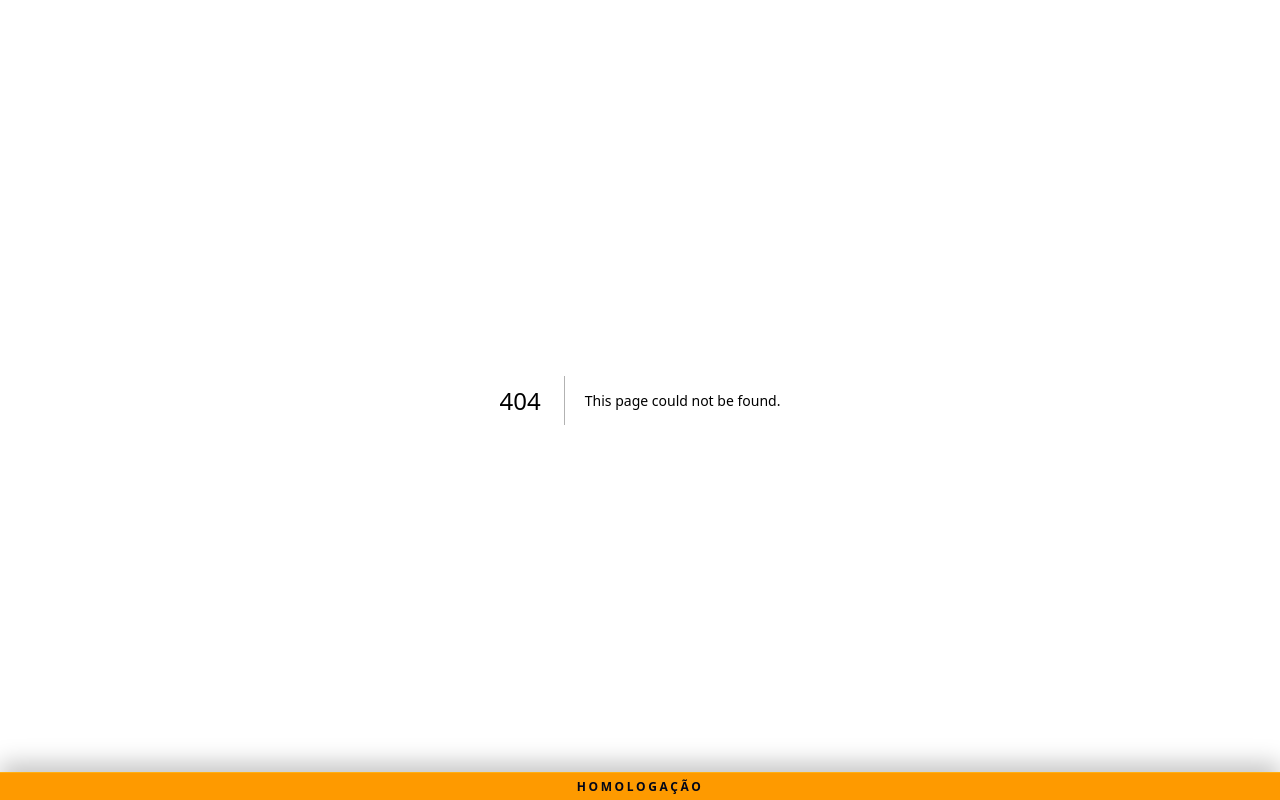
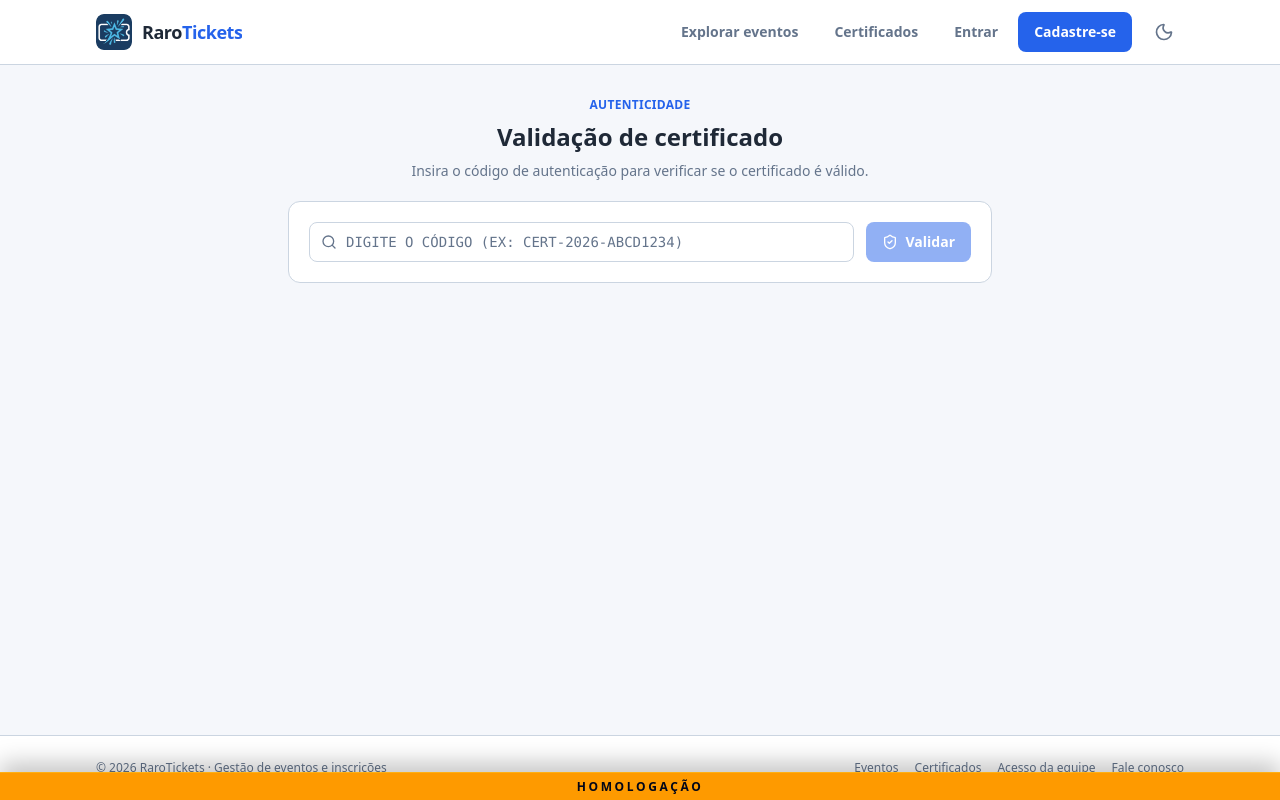
Before and after one commit to RarotecPE/rarotickets, a Next.js app: page /certificados in a window 1280 px wide. Before the commit this address had no page. Built offline with nearby package versions, Linux system fonts and the light colour scheme; no server answers.

Commit message:
feat: criar tela de validação de certificados

```diff
--- /dev/null
+++ b/src/app/(public)/certificados/page.tsx
@@ -0,0 +1,18 @@
+import type { Metadata } from "next";
+import { CertificateVerification } from "@/components/certificate-verification";
+
+type CertificatesPageProps = {
+  searchParams: Promise<{ code?: string }>;
+};
+
+export const metadata: Metadata = {
+  title: "Validar certificado · RaroTickets",
+};
+
+export default async function CertificatesPage({
+  searchParams,
+}: CertificatesPageProps) {
+  const { code } = await searchParams;
+  const normalizedCode = typeof code === "string" ? code.trim() : "";
+  return <CertificateVerification key={normalizedCode} code={normalizedCode} />;
+}
--- a/src/components/certificate-verification.tsx
+++ b/src/components/certificate-verification.tsx
@@ -1,59 +1,91 @@
 "use client";
 
-import { useEffect, useState } from "react";
+import { useCallback, useEffect, useState, type FormEvent } from "react";
 import Link from "next/link";
+import { CheckCircle2, Search, ShieldCheck, XCircle } from "lucide-react";
 import {
   Badge,
   Button,
-  Empty,
   InlineAlert,
   Panel,
   PanelHeader,
   Spinner,
+  inputCls,
 } from "@/components/ui";
+import { ApiError } from "@/client/services/api-service.base";
 import { ticketingApi } from "@/client/services/ticketing-api.service";
 import type { CertificateReadModel } from "@/modules/ticketing/domain/repositories/certificate-repository.interface";
-import { formatDate } from "@/lib/utils";
+import { cn, formatDate } from "@/lib/utils";
 
-export type CertificateVerificationProps = { code: string };
+export type CertificateVerificationProps = { code?: string };
+
+function normalizeCodeInput(raw: string): string {
+  const trimmed = raw.trim();
+  if (!trimmed) return "";
+  const match = trimmed.match(/\/certificados\/([^/?#]+)/i);
+  if (match?.[1]) {
+    try {
+      return decodeURIComponent(match[1]).trim().toUpperCase();
+    } catch {
+      return match[1].trim().toUpperCase();
+    }
+  }
+  return trimmed.toUpperCase();
+}
 
 export function CertificateVerification({
-  code,
+  code = "",
 }: CertificateVerificationProps) {
+  const initialNormalized = normalizeCodeInput(code);
+  const [inputCode, setInputCode] = useState(initialNormalized);
+  const [queriedCode, setQueriedCode] = useState(initialNormalized);
   const [certificate, setCertificate] = useState<CertificateReadModel | null>(
     null,
   );
-  const [loading, setLoading] = useState(true);
+  const [notFound, setNotFound] = useState(false);
+  const [loading, setLoading] = useState(Boolean(initialNormalized));
   const [error, setError] = useState<string | null>(null);
-  const [reloadVersion, setReloadVersion] = useState(0);
 
-  useEffect(() => {
-    let active = true;
-    async function verify(): Promise<void> {
+  const runVerification = useCallback(async (targetCode: string) => {
+    const normalized = normalizeCodeInput(targetCode);
+    if (!normalized) return;
+
+    setQueriedCode(normalized);
+    setLoading(true);
+    setError(null);
+    setNotFound(false);
+    setCertificate(null);
+
     try {
-        const result = await ticketingApi.getCertificate({ code });
-        if (active) setCertificate(result);
+      const result = await ticketingApi.getCertificate({ code: normalized });
+      setCertificate(result);
     } catch (caught) {
-        if (active)
+      if (caught instanceof ApiError && caught.status === 404) {
+        setNotFound(true);
+      } else {
         setError(
           caught instanceof Error
             ? caught.message
             : "Não foi possível validar este certificado.",
         );
+      }
     } finally {
-        if (active) setLoading(false);
+      setLoading(false);
     }
+  }, []);
+
+  useEffect(() => {
+    if (initialNormalized) {
+      void runVerification(initialNormalized);
     }
-    void verify();
-    return () => {
-      active = false;
-    };
-  }, [code, reloadVersion]);
+  }, [initialNormalized, runVerification]);
 
-  function retry(): void {
-    setLoading(true);
-    setError(null);
-    setReloadVersion((current) => current + 1);
+  function handleSubmit(event: FormEvent<HTMLFormElement>): void {
+    event.preventDefault();
+    const normalized = normalizeCodeInput(inputCode);
+    if (!normalized) return;
+    setInputCode(normalized);
+    void runVerification(normalized);
   }
 
   return (
@@ -66,9 +98,43 @@ export function CertificateVerification({
           Validação de certificado
         </h1>
         <p className="mt-2 text-sm text-app-muted-foreground">
-          Consulte o código para confirmar a emissão pelo RaroTickets.
+          Insira o código de autenticação para verificar se o certificado é válido.
         </p>
       </div>
+
+      <Panel>
+        <form
+          onSubmit={handleSubmit}
+          className="flex flex-col gap-3 p-4 sm:flex-row sm:items-center sm:p-5"
+        >
+          <div className="relative flex-1">
+            <Search
+              className="pointer-events-none absolute top-1/2 left-3 h-4 w-4 -translate-y-1/2 text-app-muted-foreground"
+              aria-hidden="true"
+            />
+            <input
+              type="text"
+              value={inputCode}
+              onChange={(e) => setInputCode(e.target.value)}
+              placeholder="Digite o código (ex: CERT-2026-ABCD1234)"
+              aria-label="Código de autenticação do certificado"
+              autoComplete="off"
+              spellCheck={false}
+              className={cn(inputCls, "pl-9 font-mono text-sm uppercase")}
+            />
+          </div>
+          <Button
+            type="submit"
+            variant="primary"
+            disabled={loading || !inputCode.trim()}
+            className="sm:shrink-0"
+          >
+            <ShieldCheck className="h-4 w-4" aria-hidden="true" />
+            {loading ? "Validando…" : "Validar"}
+          </Button>
+        </form>
+      </Panel>
+
       {loading ? (
         <Panel>
           <div className="p-5">
@@ -83,7 +149,11 @@ export function CertificateVerification({
               className="flex flex-wrap items-center justify-between gap-3"
             >
               {error}
-              <Button compact variant="secondary" onClick={retry}>
+              <Button
+                compact
+                variant="secondary"
+                onClick={() => void runVerification(queriedCode)}
+              >
                 Tentar novamente
               </Button>
             </InlineAlert>
@@ -94,7 +164,12 @@ export function CertificateVerification({
           <PanelHeader
             title="Certificado autêntico"
             description="Os dados abaixo correspondem ao registro localizado no sistema."
-            right={<Badge tone="success">Válido</Badge>}
+            right={
+              <Badge tone="success">
+                <CheckCircle2 className="h-3.5 w-3.5" aria-hidden="true" />
+                Válido
+              </Badge>
+            }
           />
           <div className="space-y-5 p-5 sm:p-8">
             <div className="border-b border-app-border pb-5 text-center">
@@ -155,22 +230,35 @@ export function CertificateVerification({
             </div>
           </div>
         </Panel>
-      ) : (
+      ) : notFound ? (
         <Panel>
-          <div className="p-5">
-            <Empty
+          <PanelHeader
             title="Certificado não localizado"
-              description="Confira o código informado e tente novamente."
+            right={
+              <Badge tone="danger">
+                <XCircle className="h-3.5 w-3.5" aria-hidden="true" />
+                Inválido
+              </Badge>
+            }
           />
+          <div className="p-5 text-sm text-app-muted-foreground">
+            Não encontramos nenhum certificado emitido com o código{" "}
+            <span className="font-mono font-semibold text-app-foreground">
+              {queriedCode}
+            </span>
+            . Verifique se o código foi digitado corretamente.
           </div>
         </Panel>
-      )}
+      ) : null}
+
+      {queriedCode ? (
         <p className="text-center text-xs text-app-muted-foreground">
           Código consultado:{" "}
           <span className="font-mono font-semibold text-app-foreground">
-          {code}
+            {queriedCode}
           </span>
         </p>
+      ) : null}
     </div>
   );
 }
--- a/src/components/public-shell.tsx
+++ b/src/components/public-shell.tsx
@@ -28,6 +28,9 @@ export function PublicShell({ children }: PublicShellProps) {
             <div className="flex flex-wrap gap-4">
               <Link href="/eventos" className="hover:text-app-foreground">
                 Eventos
+              </Link>
+              <Link href="/certificados" className="hover:text-app-foreground">
+                Certificados
               </Link>
               <Link href="/login" className="hover:text-app-foreground">
                 Acesso da equipe
@@ -83,6 +86,12 @@ function PublicHeader() {
             className="hidden h-9 items-center rounded-app-md px-3 text-sm font-semibold text-app-muted-foreground hover:bg-app-surface-elevated hover:text-app-foreground sm:inline-flex"
           >
             Explorar eventos
+          </Link>
+          <Link
+            href="/certificados"
+            className="hidden h-9 items-center rounded-app-md px-3 text-sm font-semibold text-app-muted-foreground hover:bg-app-surface-elevated hover:text-app-foreground md:inline-flex"
+          >
+            Certificados
           </Link>
 
           {!isLoading && (
```
Lines whose indentation alone changed are shown as unchanged.
